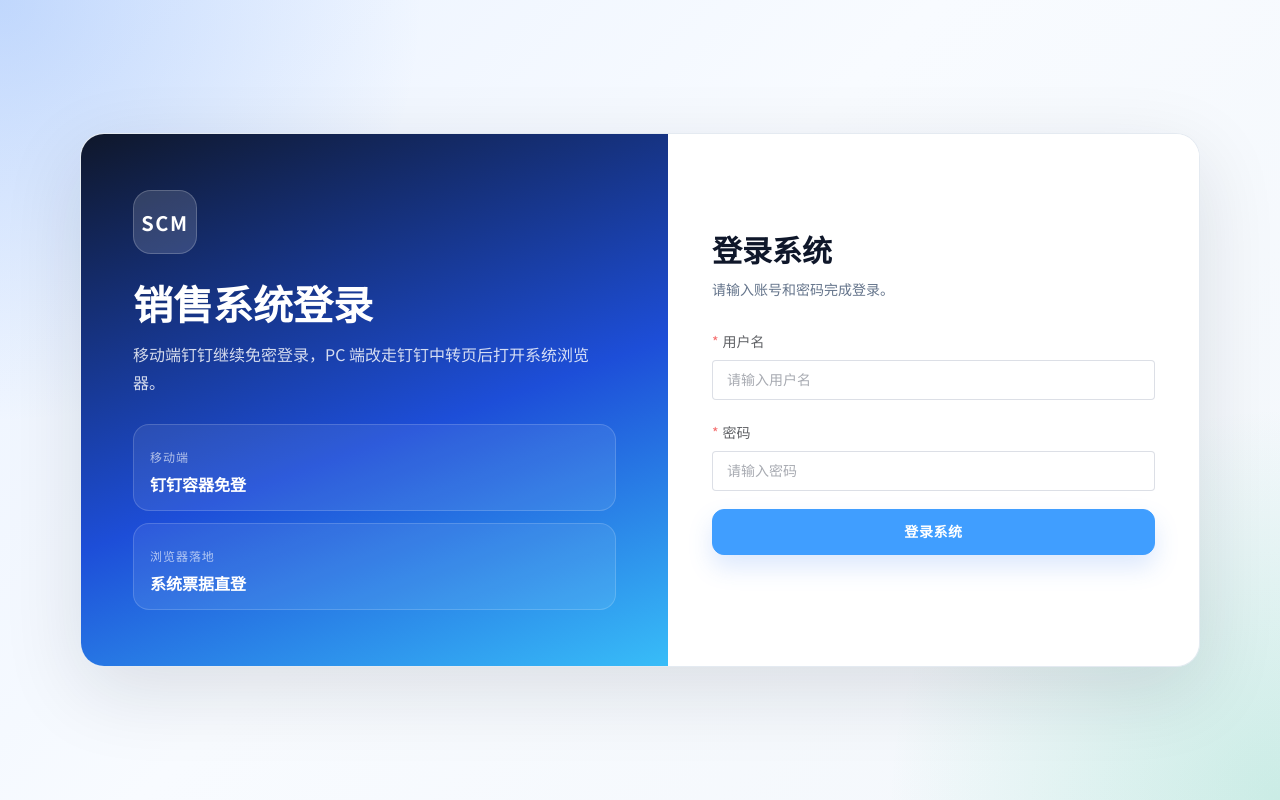
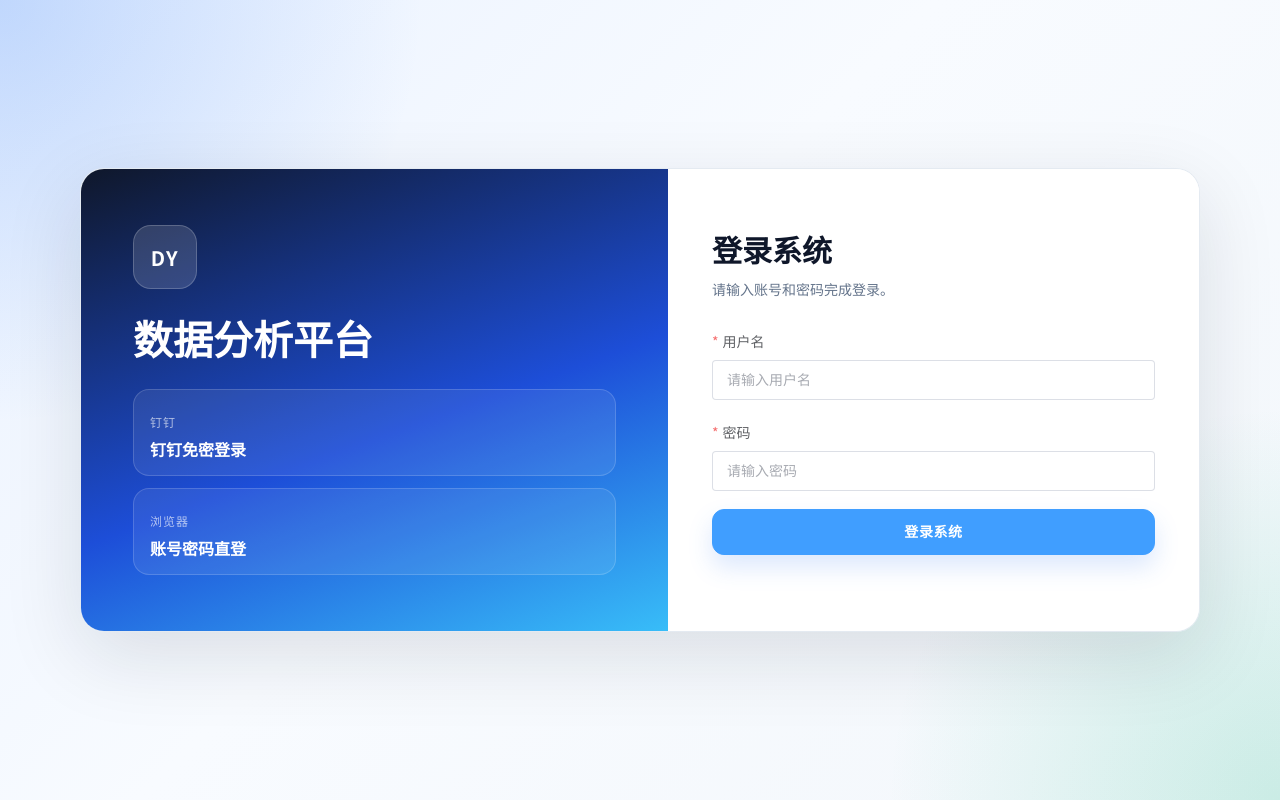
Before and after one commit to 1085122184/sales-dashboard, a Vue app: page /login in a window 1280 px wide. Built offline with nearby package versions, Linux system fonts and the light colour scheme; no server answers.

Commit message:
修改登录页面

```diff
--- a/src/views/auth/LoginView.vue
+++ b/src/views/auth/LoginView.vue
@@ -2,19 +2,19 @@
   <div class="login-page">
     <div class="login-shell">
       <section class="brand-panel">
-        <div class="brand-mark">SCM</div>
+        <div class="brand-mark">DY</div>
         <div>
-          <h1 class="brand-title">销售系统登录</h1>
-          <p class="brand-copy">移动端钉钉继续免密登录，PC 端改走钉钉中转页后打开系统浏览器。</p>
+          <h1 class="brand-title">数据分析平台</h1>
+          <!-- <p class="brand-copy">移动端钉钉继续免密登录，PC 端改走钉钉中转页后打开系统浏览器。</p> -->
         </div>
         <div class="brand-metrics">
           <div class="metric-chip">
-            <span class="metric-label">移动端</span>
-            <strong>钉钉容器免登</strong>
+            <span class="metric-label">钉钉</span>
+            <strong>钉钉免密登录</strong>
           </div>
           <div class="metric-chip">
-            <span class="metric-label">浏览器落地</span>
-            <strong>系统票据直登</strong>
+            <span class="metric-label">浏览器</span>
+            <strong>账号密码直登</strong>
           </div>
         </div>
       </section>
--- a/src/views/system/role/RoleView.vue
+++ b/src/views/system/role/RoleView.vue
@@ -3,7 +3,6 @@
     <section class="hero-card">
       <div>
         <h1 class="hero-title">系统权限管理</h1>
-        <p class="hero-subtitle">账号和角色分开维护，角色负责菜单权限，账号负责登录身份和角色绑定。</p>
       </div>
       <div class="hero-actions">
         <el-button v-if="activeTab === 'users'" type="primary" @click="handleAddUser()">新增账号</el-button>
@@ -580,6 +579,21 @@ async function fetchMenuTree() {
   }
 }
 
+function getParentMenuIds(treeData: MenuTreeNode[]): number[] {
+  const parentIds: number[] = []
+  function traverse(nodes: MenuTreeNode[]) {
+    for (const node of nodes) {
+      // 如果存在 children 且长度大于 0，说明它是父节点
+      if (node.children && node.children.length > 0) {
+        parentIds.push(node.id)
+        traverse(node.children)
+      }
+    }
+  }
+  traverse(treeData)
+  return parentIds
+}
+
 function handleUserSearch() {
   userQueryForm.pageNum = 1
   fetchUserList()
@@ -846,8 +860,15 @@ async function handlePermission(row: RoleItem) {
 
   try {
     await fetchMenuTree()
+
     const res = await getRoleMenuIds(row.id)
-    permissionDialog.checkedKeys = res.data || []
+    const allAssignedIds = res.data || []
+
+    const parentIds = getParentMenuIds(menuOptions.value)
+    const leafIdsToEcho = allAssignedIds.filter(id => !parentIds.includes(id))
+
+    permissionDialog.checkedKeys = leafIdsToEcho
+
     await nextTick()
     menuTreeRef.value?.setCheckedKeys(permissionDialog.checkedKeys, false)
   } catch (error: any) {
```
